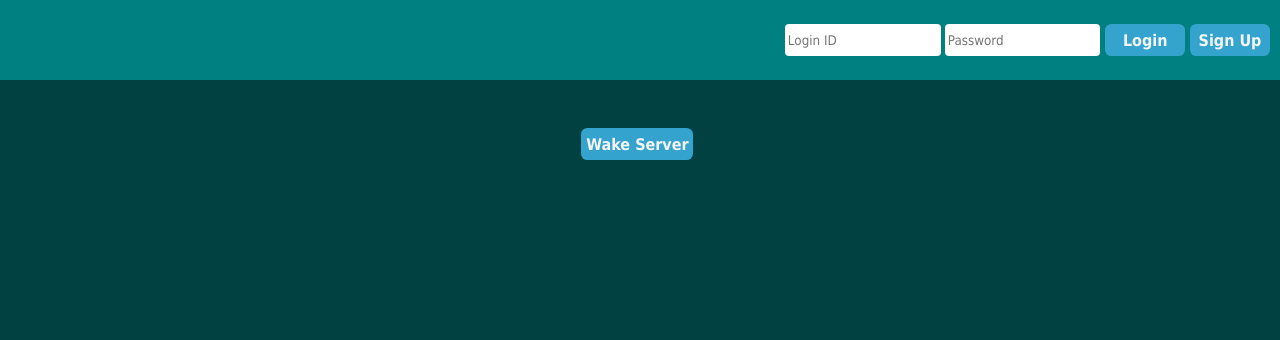
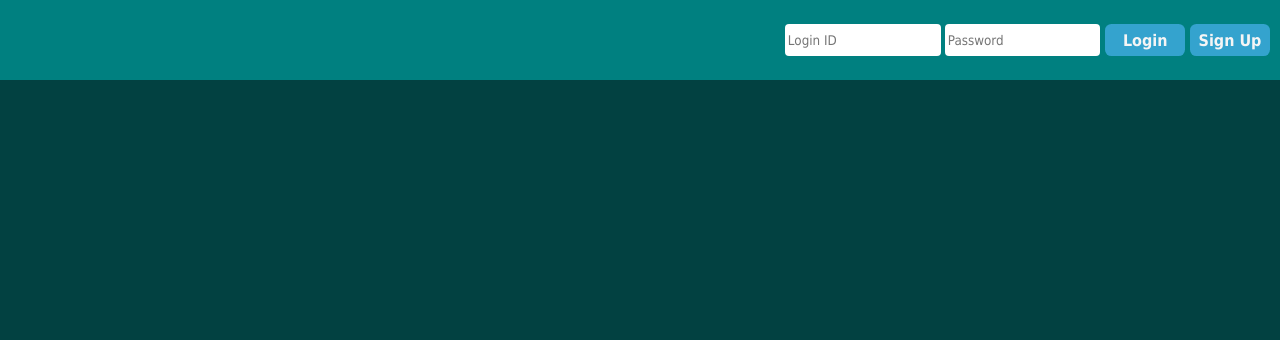
Before and after one commit to 888iee/phpAuth, a PHP site: page / in a window 1280 px wide. Shown: the top 340 px of the page. Run offline with PHP 8.4, Linux system fonts and the light colour scheme.

Commit message:
changed design

```diff
--- a/src/index.php
+++ b/src/index.php
@@ -9,15 +9,17 @@
             if(isset($_SESSION['ROLE'])) {
                 if($_SESSION['ROLE'] == "ADMIN"){
                     echo '<h1 class="notes">Control Panel</h1>';
+                    echo '
+                        <section>
+                            <form action="includes/wake_includes.php" method="post">
+                                <button class="wakebtn" type="submit">
+                                    Wake Server
+                                </button>
+                            </form>
+                        </section>';
                 }
             }
         ?>
-        <section>
-            <form action="includes/wake_includes.php" method="post">
-                <button class="wakebtn" type="submit">
-                    Wake Server
-                </button>
-            </form>
-        </section>
+
 
     </main>
```
